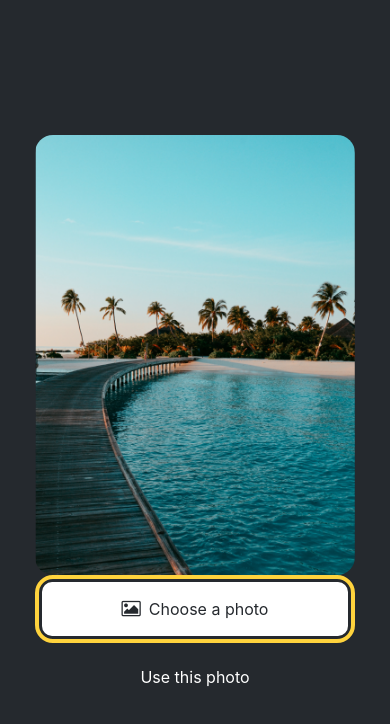
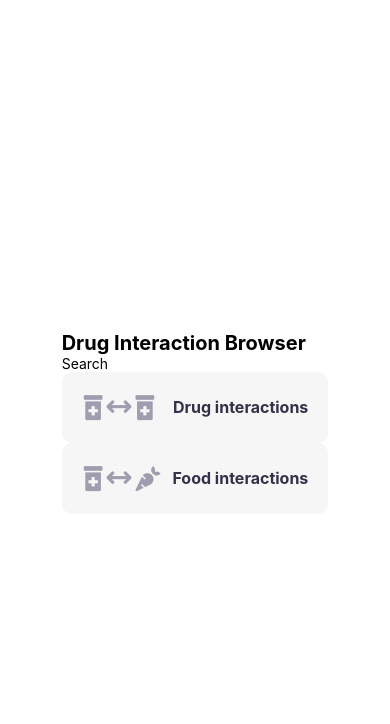
Before and after one commit to hhourani27/drug-interaction, a React Native app: screen / in a window 390 px wide. Shown: the top 724 px of the page. Built offline with nearby package versions, Linux system fonts and the light colour scheme.

Commit message:
Add buttons

```diff
--- a/App.js
+++ b/App.js
@@ -1,19 +1,18 @@
 import { StatusBar } from "expo-status-bar";
 import { StyleSheet, Text, View, Image } from "react-native";
-import ImageViewer from "./components/ImageViewer";
-
-const PlaceholderImage = require("./assets/images/background-image.png");
-import Button from "./components/Button";
+import { DrugInteractionButton } from "./components/DrugInteractionButton";
+import { FoodInteractionButton } from "./components/FoodInteractionButton";
 
 export default function App() {
   return (
     <View style={styles.container}>
-      <View style={styles.imageContainer}>
-        <ImageViewer placeholderImageSource={PlaceholderImage} />
-      </View>
-      <View style={styles.footerContainer}>
-        <Button theme="primary" label="Choose a photo" />
-        <Button label="Use this photo" />
+      <View style={styles.content}>
+        <Text style={styles.title}>Drug Interaction Browser</Text>
+        <Text style={styles.subtitle}>Search</Text>
+        <View style={styles.buttonContainer}>
+          <DrugInteractionButton />
+          <FoodInteractionButton />
+        </View>
       </View>
       <StatusBar style="auto" />
     </View>
@@ -23,12 +22,20 @@ export default function App() {
 const styles = StyleSheet.create({
   container: {
     flex: 1,
-    backgroundColor: "#25292e",
+    backgroundColor: "#fff",
     alignItems: "center",
     justifyContent: "center",
+
+    padding: 20,
   },
-  footerContainer: {
-    flex: 1 / 3,
-    alignItems: "center",
+  content: {
+    flex: 1,
+    backgroundColor: "#fff",
+    alignItems: "stretch",
+    justifyContent: "center",
+  },
+  title: {
+    fontSize: 20,
+    fontWeight: "bold",
   },
 });
--- /dev/null
+++ b/components/DrugInteractionButton.js
@@ -0,0 +1,29 @@
+import { View, Pressable, Text } from "react-native";
+import { FontAwesome5, FontAwesome6 } from "@expo/vector-icons";
+import { styles } from "../styles/button_styles";
+
+export function DrugInteractionButton({}) {
+  return (
+    <Pressable
+      style={styles.button}
+      onPress={() => alert("You pressed a button.")}
+    >
+      <View style={styles.iconPart}>
+        <FontAwesome5
+          name="prescription-bottle-alt"
+          size={25}
+          style={styles.icon}
+        />
+        <FontAwesome6 name="arrows-left-right" size={25} style={styles.icon} />
+        <FontAwesome5
+          name="prescription-bottle-alt"
+          size={25}
+          style={styles.icon}
+        />
+      </View>
+      <View style={styles.textPart}>
+        <Text style={styles.text}>Drug interactions</Text>
+      </View>
+    </Pressable>
+  );
+}
--- /dev/null
+++ b/components/FoodInteractionButton.js
@@ -0,0 +1,25 @@
+import { View, Pressable, Text } from "react-native";
+import { FontAwesome5, FontAwesome6 } from "@expo/vector-icons";
+import { styles } from "../styles/button_styles";
+
+export function FoodInteractionButton({}) {
+  return (
+    <Pressable
+      style={styles.button}
+      onPress={() => alert("You pressed a button.")}
+    >
+      <View style={styles.iconPart}>
+        <FontAwesome5
+          name="prescription-bottle-alt"
+          size={25}
+          style={styles.icon}
+        />
+        <FontAwesome6 name="arrows-left-right" size={25} style={styles.icon} />
+        <FontAwesome5 name="carrot" size={25} style={styles.icon} />
+      </View>
+      <View style={styles.textPart}>
+        <Text style={styles.text}>Food interactions</Text>
+      </View>
+    </Pressable>
+  );
+}
--- a/components/ImageViewer.js
+++ /dev/null
@@ -1,13 +0,0 @@
-import { StyleSheet, Image } from "react-native";
-
-export default function ImageViewer({ placeholderImageSource }) {
-  return <Image source={placeholderImageSource} style={styles.image} />;
-}
-
-const styles = StyleSheet.create({
-  image: {
-    width: 320,
-    height: 440,
-    borderRadius: 18,
-  },
-});
--- /dev/null
+++ b/styles/button_styles.js
@@ -0,0 +1,31 @@
+import { StyleSheet } from "react-native";
+
+export const styles = StyleSheet.create({
+  button: {
+    backgroundColor: "#F6F6F6",
+    borderRadius: 10,
+    width: "100%",
+    flexDirection: "row",
+    alignItems: "center",
+    justifyContent: "space-between",
+    gap: 10,
+    padding: 20,
+  },
+  iconPart: {
+    flex: 1 / 3,
+    flexDirection: "row",
+  },
+  icon: {
+    padding: 2,
+    color: "#A09DAE",
+  },
+  textPart: {
+    flex: 2 / 3,
+  },
+  text: {
+    color: "#343047",
+    fontSize: 16,
+    fontWeight: "bold",
+    textAlign: "right",
+  },
+});
```
